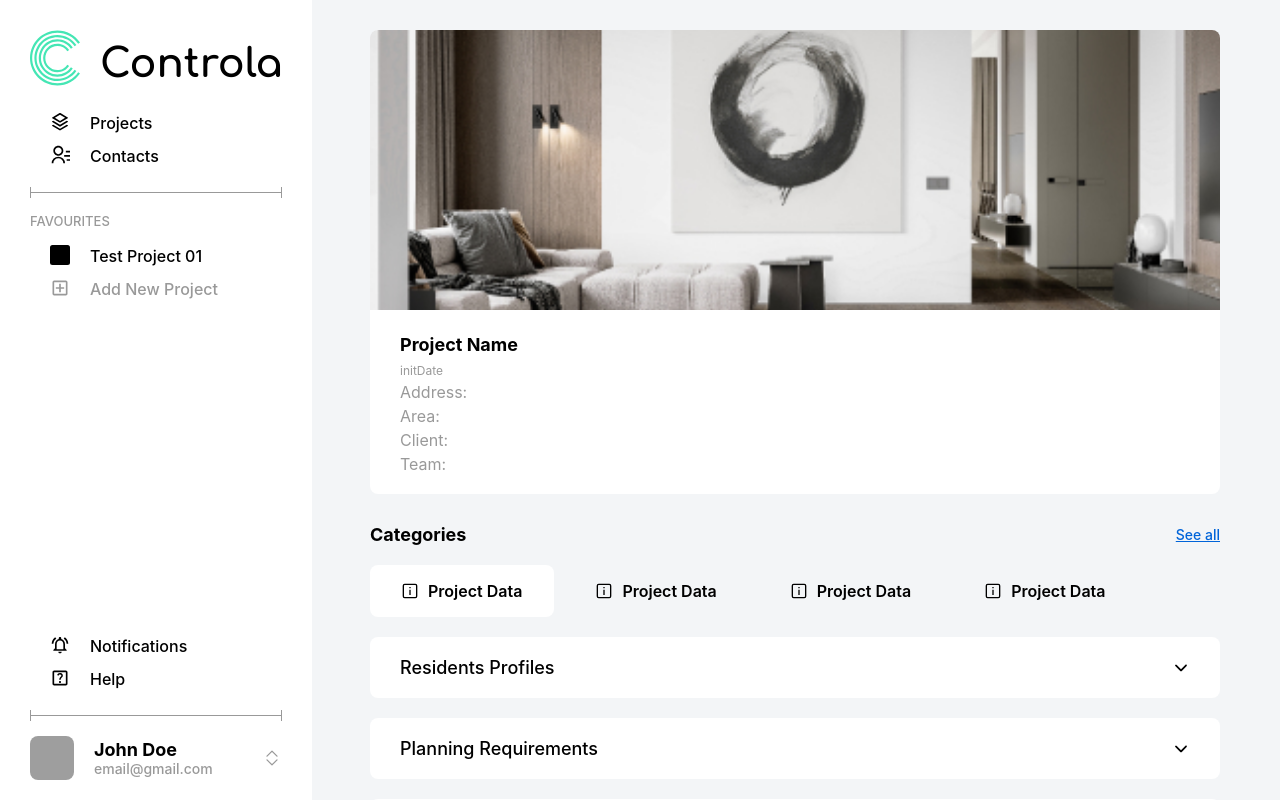
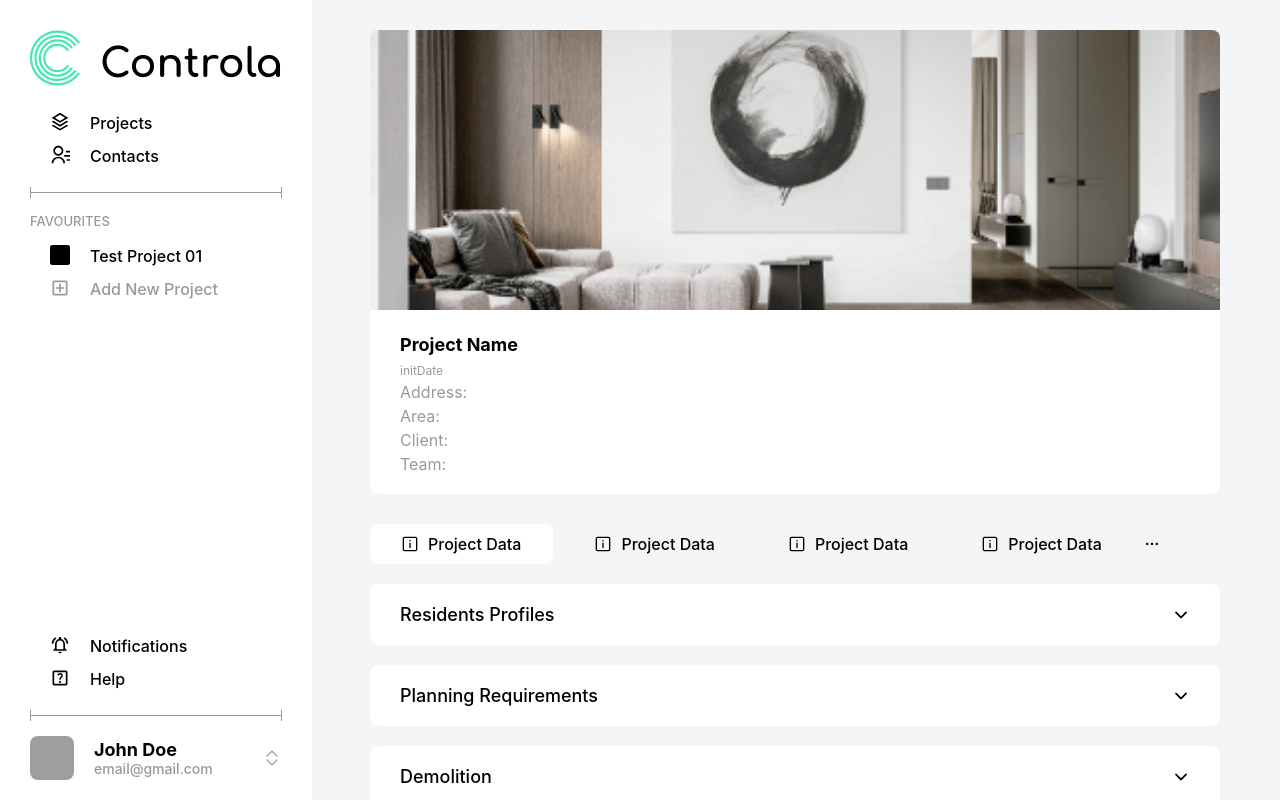
Before and after one commit to Anderboi/tech-spec-app, a Next.js app: page /project/1 in a window 1280 px wide. Shown: the top 800 px of the page. Built offline with nearby package versions, Linux system fonts and the light colour scheme; grey boxes are pictures that could not be loaded.

Commit message:
refactor: tab container

```diff
--- a/src/components/tabs/TabContainer.tsx
+++ b/src/components/tabs/ProjectDataTabContainer.tsx
@@ -5,10 +5,11 @@ import TabBody from './TabBody'
 import TabHead from './TabHead'
 import style from './tabs.module.scss'
 import {GrStatusInfo} from 'react-icons/gr'
+import {IoIosMore} from 'react-icons/io'
 import TabContent from '../project/tabs/DataTab'
 import TabContentItem from './TabDataItem'
 
-const TabContainer = ({router}: any) => {
+const ProjectDataTabContainer = ({router}: any) => {
   const rout = useRouter()
   const {
     query: {tab},
@@ -49,6 +50,7 @@ const TabContainer = ({router}: any) => {
         >
           Project Data
         </Tab>
+        <IoIosMore />
       </TabHead>
       <TabBody>
         {isTabOne && (
@@ -86,4 +88,4 @@ const TabContainer = ({router}: any) => {
   )
 }
 
-export default withRouter(TabContainer)
+export default withRouter(ProjectDataTabContainer)
--- a/src/components/tabs/tab.module.scss
+++ b/src/components/tabs/tab.module.scss
@@ -1,9 +1,9 @@
 @use '../../styles/abstracts' as *;
 
 .tab{
-	padding: 1.6rem 2em;
+	padding: 1rem 2em;
 	font-size: 1.6rem;
-	font-weight: 600;
+	font-weight: 500;
 	border-radius: $border-radius;
 	width: fit-content;
 	min-width: 16rem;
--- a/src/components/tabs/tabs.module.scss
+++ b/src/components/tabs/tabs.module.scss
@@ -2,6 +2,7 @@
 
 .header{
 	display: flex;
+	align-items: center;
 	gap: 1rem;
 	overflow: scroll;
 	scroll-behavior: smooth;
--- a/src/pages/project/[id].tsx
+++ b/src/pages/project/[id].tsx
@@ -5,7 +5,7 @@ import Image from 'next/image'
 import Link from 'next/link'
 import cn from 'classnames'
 import GridLayout from './../../components/layouts/grid_layout'
-import TabContainer from '../../components/tabs/TabContainer'
+import ProjectDataTabContainer from '../../components/tabs/ProjectDataTabContainer'
 import {Project} from '../../types/types'
 
 const Project: React.FunctionComponent<Project> = ({
@@ -47,13 +47,13 @@ const Project: React.FunctionComponent<Project> = ({
         </div>
       </section>
       <section className={style.section}>
-        <div className={style.subheader}>
+        {/* <div className={style.subheader}>
           <h3>Categories</h3>
           <Link href={'#'} className={style.link}>
             See all
           </Link>
-        </div>
-        <TabContainer />
+        </div> */}
+        <ProjectDataTabContainer />
       </section>
       <section className={style.section}>
         <div className={style.subheader}>
```
